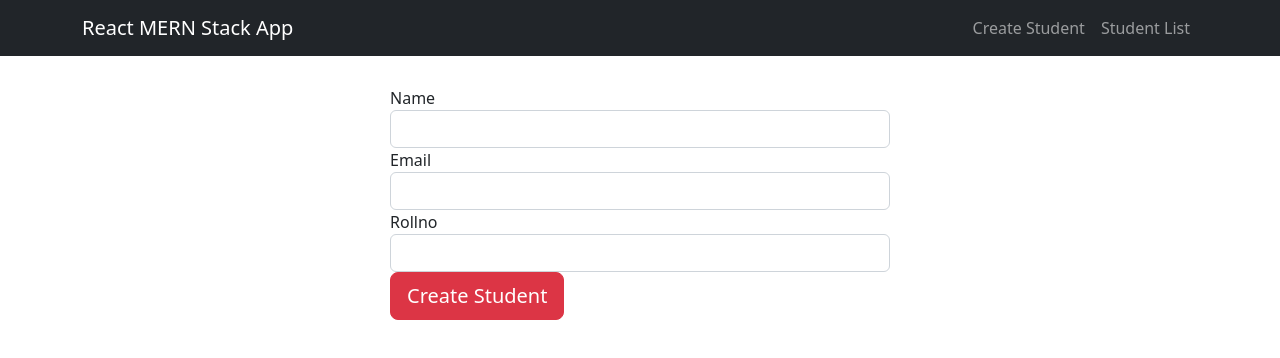
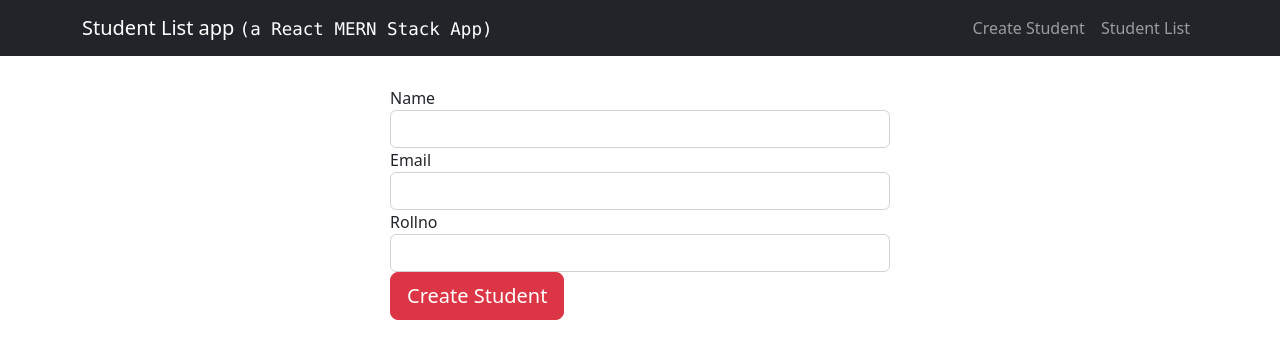
Before and after one commit to SPD-RCR/student-list-app, a React (Create React App) app: page / in a window 1280 px wide. Shown: the top 358 px of the page. Built offline with nearby package versions, Linux system fonts and the light colour scheme.

Commit message:
Updated the app name in the Header Navbar

```diff
--- a/src/App.js
+++ b/src/App.js
@@ -31,7 +31,7 @@ return (
 			<Navbar.Brand>
 				<Link to={"/create-student"}
 				className="nav-link">
-				React MERN Stack App
+				Student List app <code>(a React MERN Stack App)</code>
 				</Link>
 			</Navbar.Brand>
 
```
